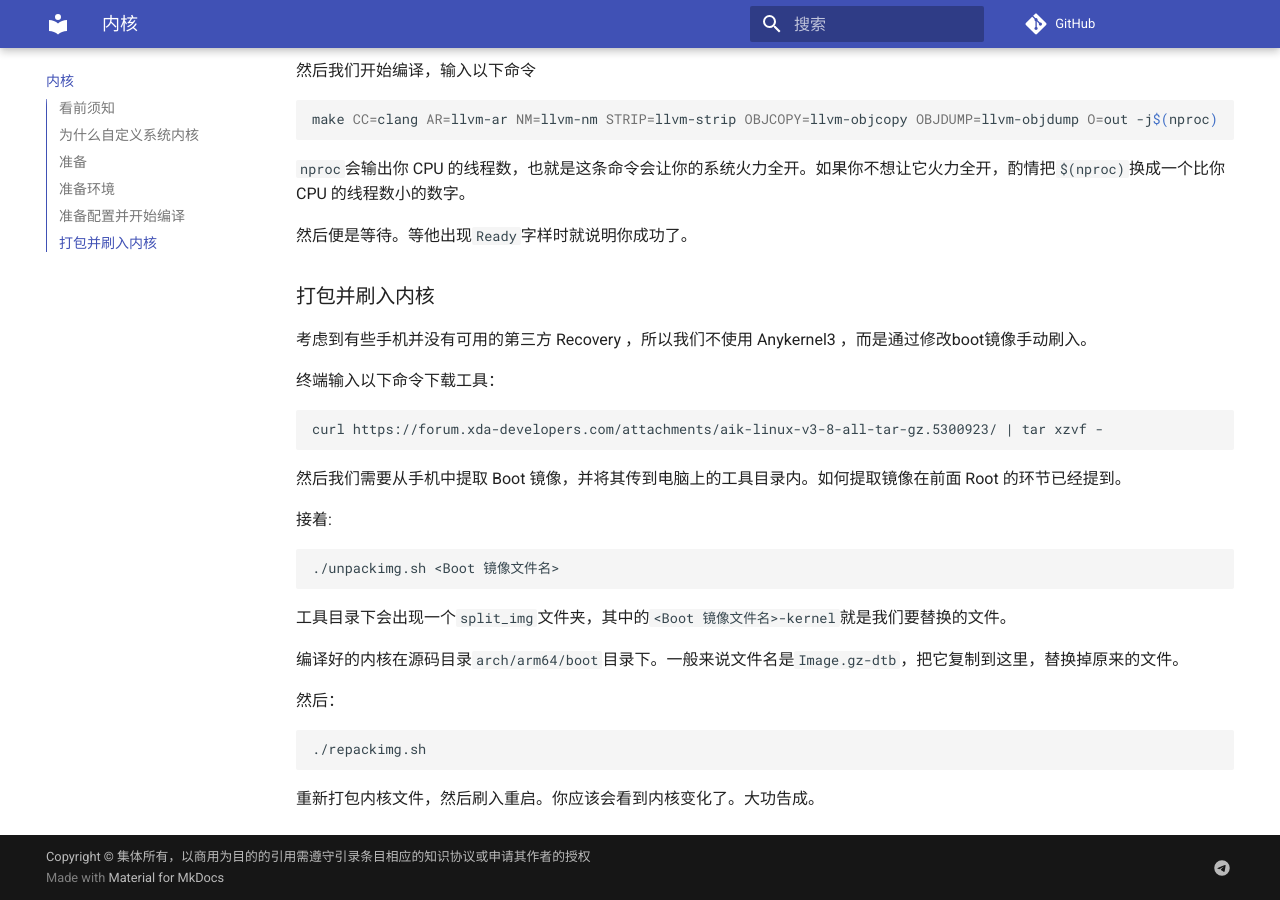
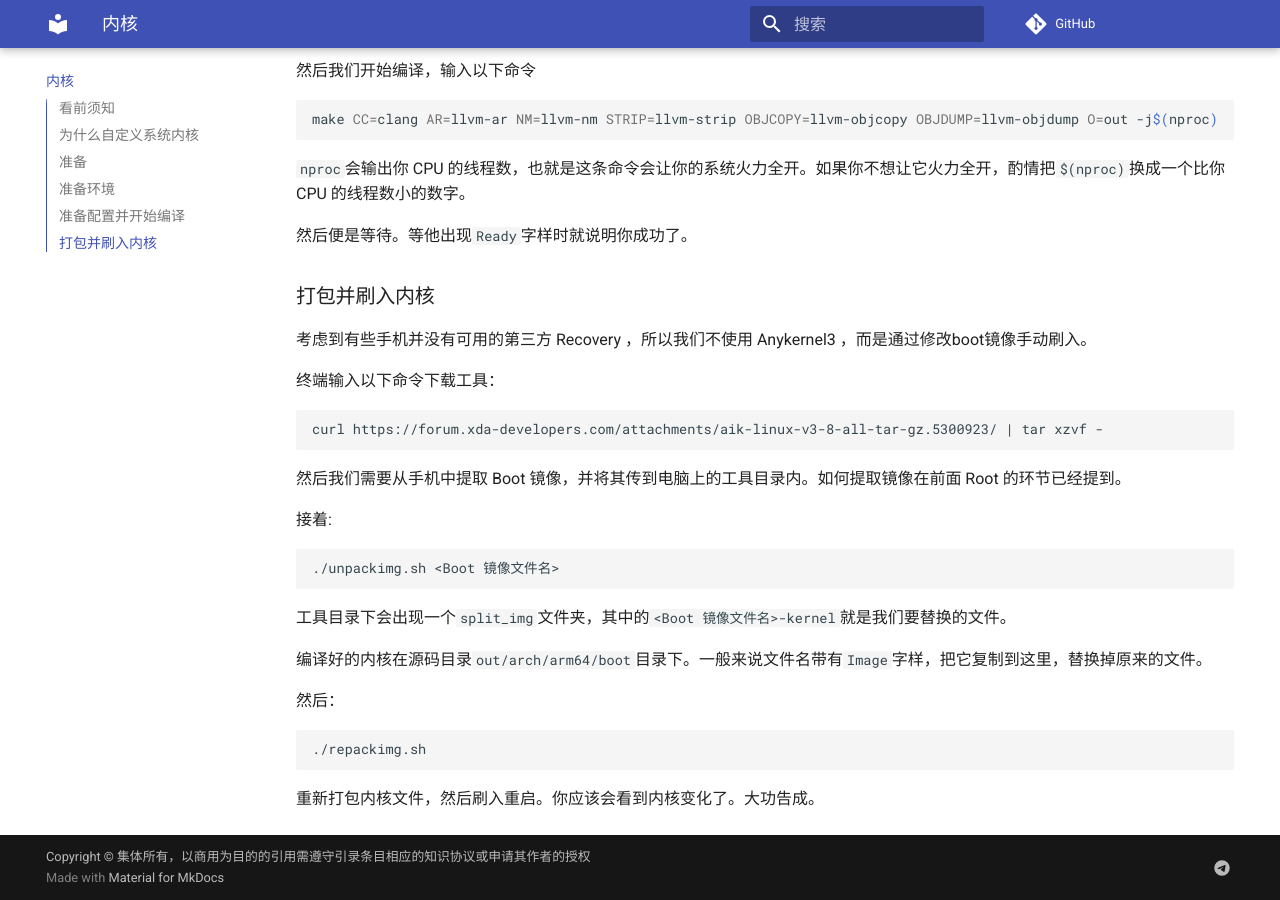
Before and after one commit to sudoskys/Root, an MkDocs documentation site: the page built from docs/kernel.md, in a window 1280 px wide and 900 px high, scrolled down 4436 px. Built offline with MkDocs 1.6.1 and Material for MkDocs 9.7.7, drawn with Linux system fonts in a browser that asks for light colours; comment, search, counter and statistics services are not loaded.

Commit message:
fix some errors

````diff
--- a/docs/kernel.md
+++ b/docs/kernel.md
@@ -235,7 +235,7 @@ curl https://forum.xda-developers.com/attachments/aik-linux-v3-8-all-tar-gz.5300
 ```
 工具目录下会出现一个`split_img`文件夹，其中的` <Boot 镜像文件名>-kernel`就是我们要替换的文件。
 
-编译好的内核在源码目录`arch/arm64/boot`目录下。一般来说文件名是`Image.gz-dtb`，把它复制到这里，替换掉原来的文件。
+编译好的内核在源码目录`out/arch/arm64/boot`目录下。一般来说文件名带有`Image`字样，把它复制到这里，替换掉原来的文件。
 
 然后：
 ```
````
